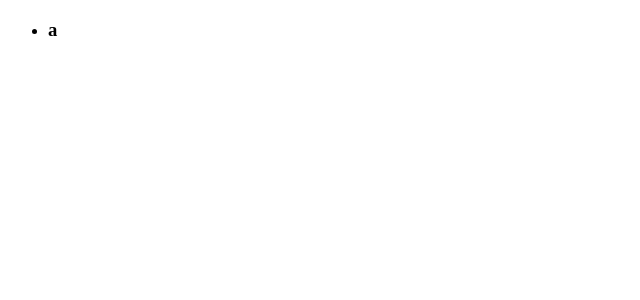
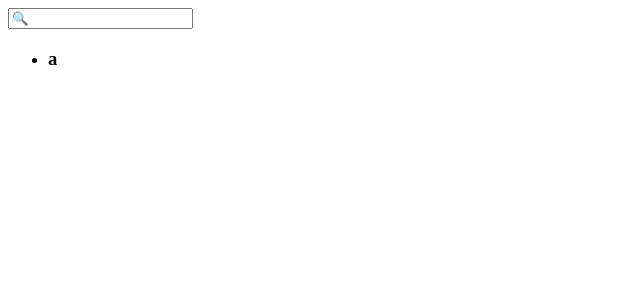
Before and after one commit to aramirezdecruz3148/redux-words, a React app: page /words/1 in a window 1280 px wide. Shown: the top 300 px of the page, without its empty margins (0-640 px from the left). Built offline with nearby package versions, Linux system fonts and the light colour scheme.

Commit message:
finishing up by putting SearchWords and TopWords into a page container and hooking that up to the route, debugging some errors now

```diff
--- a/src/components/App.js
+++ b/src/components/App.js
@@ -5,12 +5,13 @@
   Switch
 } from 'react-router-dom';
 import TopWords from '../containers/words/TopWords';
+import Searchable from '../pages/words/Searchable';
 
 export default function App() {
   return (
     <Router>
       <Switch>
-        <Route path='/words/:count' component={TopWords} />
+        <Route path='/words/:count' component={Searchable} />
         <Route exact path='/' component={TopWords} />
       </Switch>
     </Router>
--- a/src/components/words/SearchForm.js
+++ b/src/components/words/SearchForm.js
@@ -1,22 +1,19 @@
 import React from 'react';
 import PropTypes from 'prop-types';
 
-function SearchForm({ handleOnSubmit, searchTerm, handleOnChange }) {
+function SearchForm({ searchTerm, handleOnChange }) {
   return (
-    <form onSubmit={handleOnSubmit}>
-      <input
-        type='text'
-        value={searchTerm}
-        name='searchTerm'
-        onChange={handleOnChange}
-      />\
-      <button>Search 🔍</button>
-    </form>
+    <input
+      type='text'
+      value={searchTerm}
+      name='searchTerm'
+      placeholder='🔍'
+      onChange={handleOnChange}
+    />
   );
 }
 
 SearchForm.propTypes = {
-  handleOnSubmit: PropTypes.func.isRequired,
   searchTerm: PropTypes.string.isRequired,
   handleOnChange: PropTypes.func.isRequired
 };
--- a/src/containers/words/SearchWords.js
+++ b/src/containers/words/SearchWords.js
@@ -6,11 +6,8 @@
 
 const mapDispatchToProps = dispatch => ({
   handleOnChange({ target }) {
+    console.log(target.value)
     dispatch(getSearchTerm(target.value));
-  },
-  handleOnSubmit(event) {
-    event.preventDefault();
-    //I think getTopWordsByTerm will go here
   }
 });
 
--- a/src/containers/words/TopWords.js
+++ b/src/containers/words/TopWords.js
@@ -3,7 +3,7 @@
 import { getTopWordsByTerm } from '../../selectors/wordsSelectors';
 
 const mapStateToProps = (state, props) => ({
-  words: getTopWordsByTerm(state, props.match.params.count)
+  words: getTopWordsByTerm(state, props.count)
 });
 
 export default connect(
--- /dev/null
+++ b/src/pages/words/Searchable.js
@@ -0,0 +1,16 @@
+import React from 'react';
+import SearchWords from '../../containers/words/SearchWords';
+import TopWords from '../../containers/words/TopWords';
+import PropTypes from 'prop-types';
+export default function Searchable({ match }) {
+  return (
+    <>
+      <SearchWords />
+      <TopWords count={match.params.count} />
+    </>
+  );
+}
+
+Searchable.propTypes = {
+  match: PropTypes.func.isRequired
+};
```
Also changed, not shown: src/reducers/index.js (line endings or trailing spaces).
